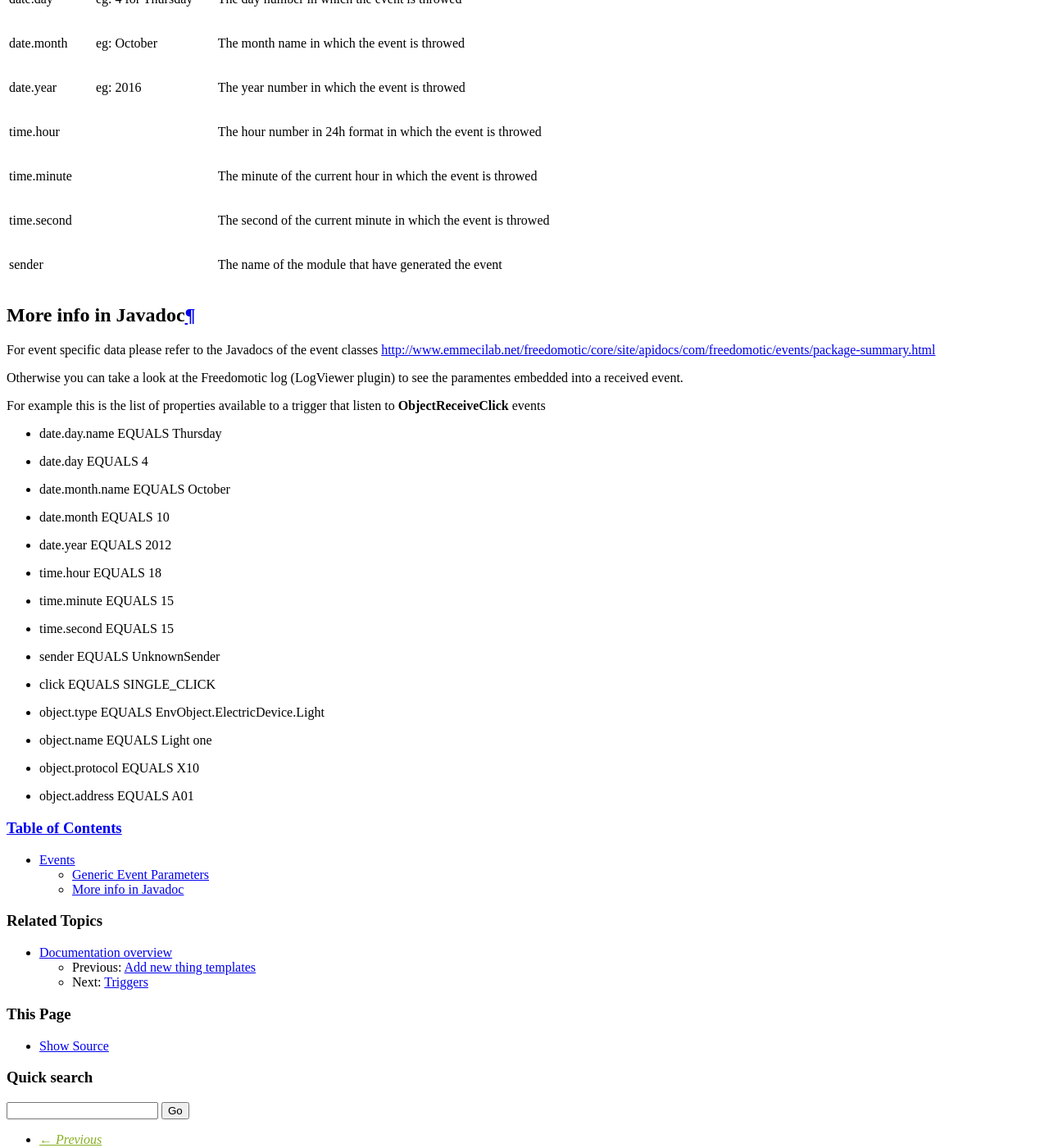
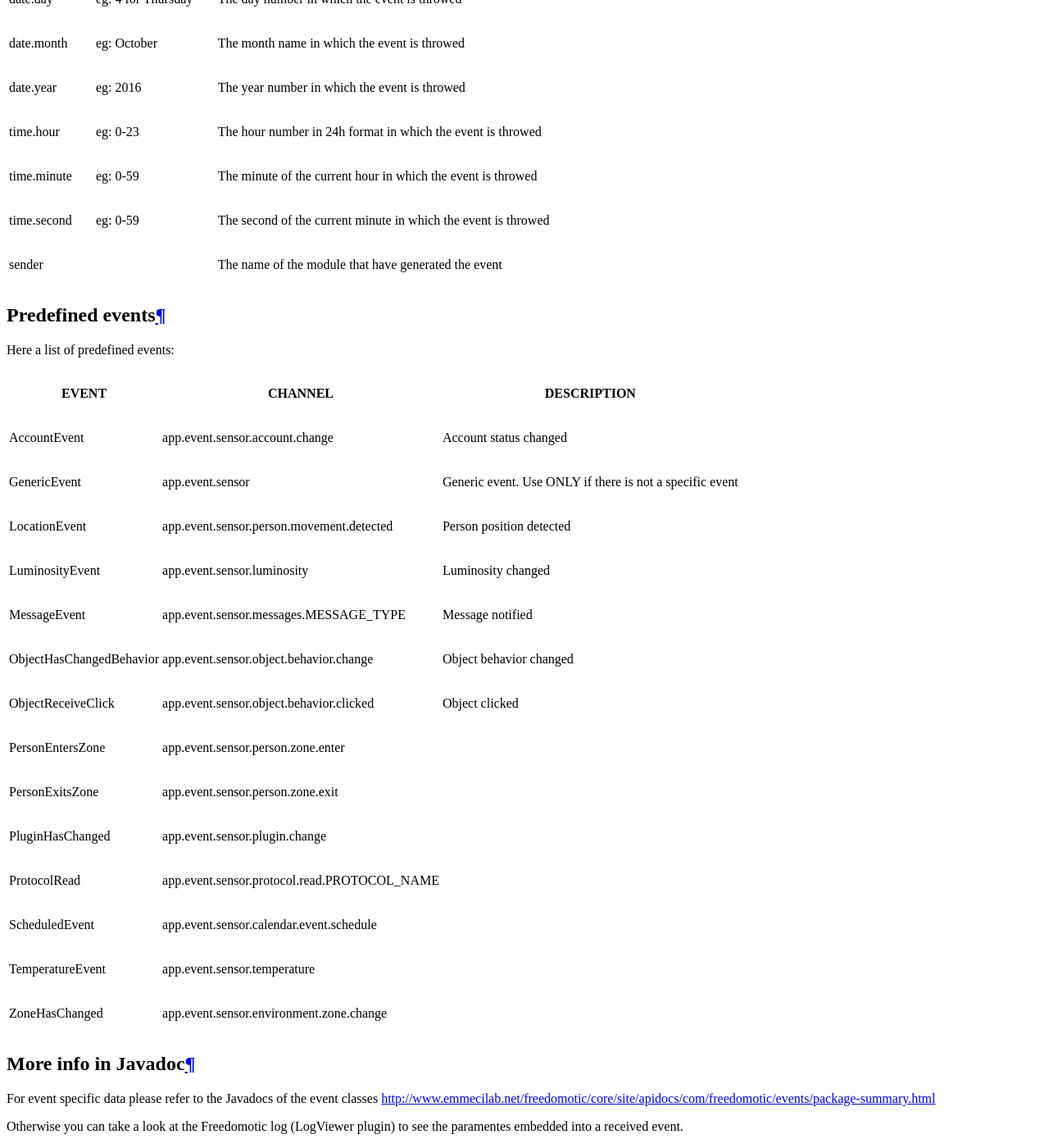
Before and after one commit to freedomotic/fd-developer-manual, a Sphinx documentation site: the page built from docs/source/rules/events.rst, in a window 1280 px wide and 1400 px high, scrolled down 558 px. Shown: the whole window at 82% size. Built offline with Sphinx 7.4.7, drawn with Linux system fonts in a browser that asks for light colours; pages that are not in the unit, such as notebooks, are missing from menus; comment, search, counter and statistics services are not loaded; some of the changed text lies outside the part shown.

Commit message:
added a list of predefined events

```diff
--- a/docs/source/rules/events.rst
+++ b/docs/source/rules/events.rst
@@ -15,7 +15,7 @@ a light in the kitchen changed its powered state``.
 Freedomotic events have a set of standard properties plus a list of properties related to
 the specific event.
 
-Generic Event Parameters
+Generic event parameters
 ------------------------
 
 The following parameters are common to all events and can be intercepted
@@ -32,14 +32,51 @@ and filtered by any trigger:
 +----------------+-------------------+------------------------------------------------------------------+
 | date.year      | eg: 2016          | The year number in which the event is throwed                    |
 +----------------+-------------------+------------------------------------------------------------------+
-| time.hour      |                   | The hour number in 24h format in which the event is throwed      |
+| time.hour      | eg: 0-23          | The hour number in 24h format in which the event is throwed      |
 +----------------+-------------------+------------------------------------------------------------------+
-| time.minute    |                   | The minute of the current hour in which the event is throwed     |
+| time.minute    | eg: 0-59          | The minute of the current hour in which the event is throwed     |
 +----------------+-------------------+------------------------------------------------------------------+
-| time.second    |                   | The second of the current minute in which the event is throwed   |
+| time.second    | eg: 0-59          | The second of the current minute in which the event is throwed   |
 +----------------+-------------------+------------------------------------------------------------------+
 | sender         |                   | The name of the module that have generated the event             |
 +----------------+-------------------+------------------------------------------------------------------+
+
+Predefined events
+-----------------
+
+Here a list of predefined events:
+
++--------------------------+-----------------------------------------------+----------------------------------------------------------+
+| EVENT                    | CHANNEL                                       | DESCRIPTION                                              |
++==========================+===============================================+==========================================================+
+| AccountEvent             | app.event.sensor.account.change               | Account status changed                                   |
++--------------------------+-----------------------------------------------+----------------------------------------------------------+
+| GenericEvent             | app.event.sensor                              | Generic event. Use ONLY if there is not a specific event |
++--------------------------+-----------------------------------------------+----------------------------------------------------------+
+| LocationEvent            | app.event.sensor.person.movement.detected     | Person position detected                                 |
++--------------------------+-----------------------------------------------+----------------------------------------------------------+
+| LuminosityEvent          | app.event.sensor.luminosity                   | Luminosity changed                                       |
++--------------------------+-----------------------------------------------+----------------------------------------------------------+
+| MessageEvent             | app.event.sensor.messages.MESSAGE_TYPE        | Message notified                                         |
++--------------------------+-----------------------------------------------+----------------------------------------------------------+
+| ObjectHasChangedBehavior | app.event.sensor.object.behavior.change       | Object behavior changed                                  |
++--------------------------+-----------------------------------------------+----------------------------------------------------------+
+| ObjectReceiveClick       | app.event.sensor.object.behavior.clicked      | Object clicked                                           |
++--------------------------+-----------------------------------------------+----------------------------------------------------------+
+| PersonEntersZone         | app.event.sensor.person.zone.enter            |                                                          |
++--------------------------+-----------------------------------------------+----------------------------------------------------------+
+| PersonExitsZone          | app.event.sensor.person.zone.exit             |                                                          |
++--------------------------+-----------------------------------------------+----------------------------------------------------------+
+| PluginHasChanged         | app.event.sensor.plugin.change                |                                                          |
++--------------------------+-----------------------------------------------+----------------------------------------------------------+
+| ProtocolRead             | app.event.sensor.protocol.read.PROTOCOL_NAME  |                                                          |
++--------------------------+-----------------------------------------------+----------------------------------------------------------+
+| ScheduledEvent           | app.event.sensor.calendar.event.schedule      |                                                          |
++--------------------------+-----------------------------------------------+----------------------------------------------------------+
+| TemperatureEvent         | app.event.sensor.temperature                  |                                                          |
++--------------------------+-----------------------------------------------+----------------------------------------------------------+
+| ZoneHasChanged           | app.event.sensor.environment.zone.change      |                                                          |
++--------------------------+-----------------------------------------------+----------------------------------------------------------+
 
 More info in Javadoc
 --------------------
```
Also changed, not shown: docs/source/services/http-helper.rst (+9 -3 lines).
